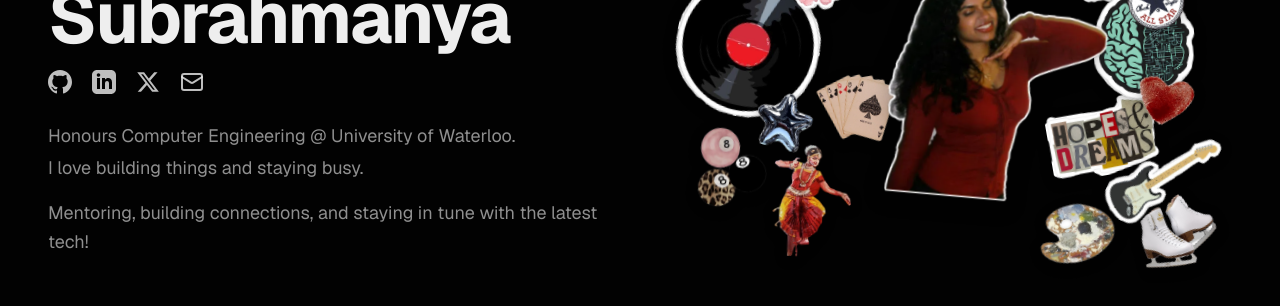
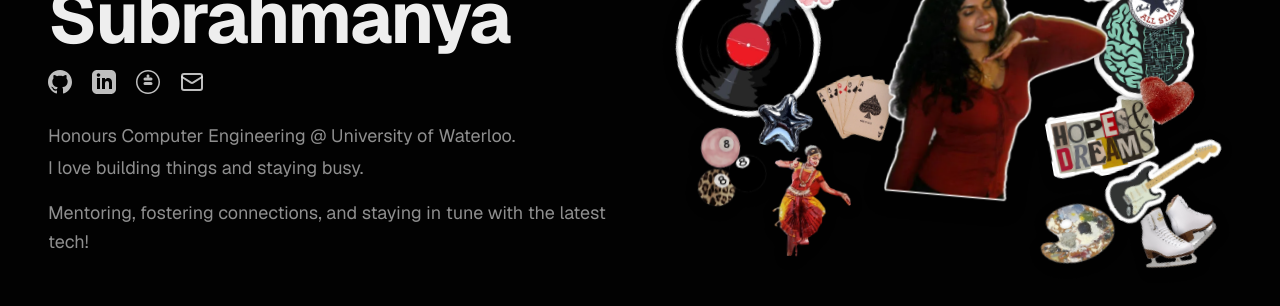
Before and after one commit to nidhi-subrah/Portfolio2026, a Next.js app: page / in a window 1280 px wide. Shown: the part 187-493 px from the top of the page. Built offline with nearby package versions, Linux system fonts and the light colour scheme; a web font is replaced by a local one.

Commit message:
Socials updated + devpost added

```diff
--- a/components/hero.tsx
+++ b/components/hero.tsx
@@ -38,7 +38,7 @@ export function Hero() {
               I love building things and staying busy.
             </p>
             <p className="text-lg text-muted-foreground leading-relaxed mt-4">
-              Mentoring, building connections, and staying in tune with the latest tech!
+              Mentoring, fostering connections, and staying in tune with the latest tech!
 
             </p>
           </div>
--- a/components/social-links.tsx
+++ b/components/social-links.tsx
@@ -18,10 +18,10 @@ function LinkedInIcon({ className }: { className?: string }) {
   );
 }
 
-function TwitterIcon({ className }: { className?: string }) {
+function DevpostIcon({ className }: { className?: string }) {
   return (
     <svg className={className} viewBox="0 0 24 24" fill="currentColor">
-      <path d="M18.244 2.25h3.308l-7.227 8.26 8.502 11.24H16.17l-5.214-6.817L4.99 21.75H1.68l7.73-8.835L1.254 2.25H8.08l4.713 6.231zm-1.161 17.52h1.833L7.084 4.126H5.117z"/>
+      <path d="M12 0c6.627 0 12 5.373 12 12s-5.373 12-12 12S0 18.627 0 12 5.373 0 12 0zm0 1.5c-5.799 0-10.5 4.701-10.5 10.5S6.201 22.5 12 22.5s10.5-4.701 10.5-10.5S17.799 1.5 12 1.5zm0 3c.828 0 1.5.672 1.5 1.5a1.5 1.5 0 1 1-3 0c0-.828.672-1.5 1.5-1.5zm-3 3h6a1.5 1.5 0 0 1 0 3h-6a1.5 1.5 0 0 1 0-3zm0 4.5h6a1.5 1.5 0 0 1 0 3h-6a1.5 1.5 0 0 1 0-3z"/>
     </svg>
   );
 }
@@ -38,7 +38,7 @@ function EmailIcon({ className }: { className?: string }) {
 const iconMap: Record<string, React.FC<{ className?: string }>> = {
   github: GithubIcon,
   linkedin: LinkedInIcon,
-  twitter: TwitterIcon,
+  devpost: DevpostIcon,
   email: EmailIcon,
 };
 
--- a/lib/data.ts
+++ b/lib/data.ts
@@ -294,22 +294,22 @@ export const activitiesData: Project[] = [
 export const socialLinks = [
   {
     name: "GitHub",
-    url: "https://github.com",
+    url: "https://github.com/nidhi-subrah",
     icon: "github",
   },
   {
     name: "LinkedIn",
-    url: "https://linkedin.com",
+    url: "https://www.linkedin.com/in/nidhi-subrahmanya/",
     icon: "linkedin",
   },
   {
-    name: "Twitter",
-    url: "https://twitter.com",
-    icon: "twitter",
+    name: "Devpost",
+    url: "https://devpost.com/nidhisubrahmanya06?ref_content=user-portfolio&ref_feature=portfolio&ref_medium=global-nav",
+    icon: "devpost",
   },
   {
     name: "Email",
-    url: "mailto:hello@example.com",
+    url: "mailto:n2subrah@uwaterloo.ca",
     icon: "email",
   },
 ];
```
